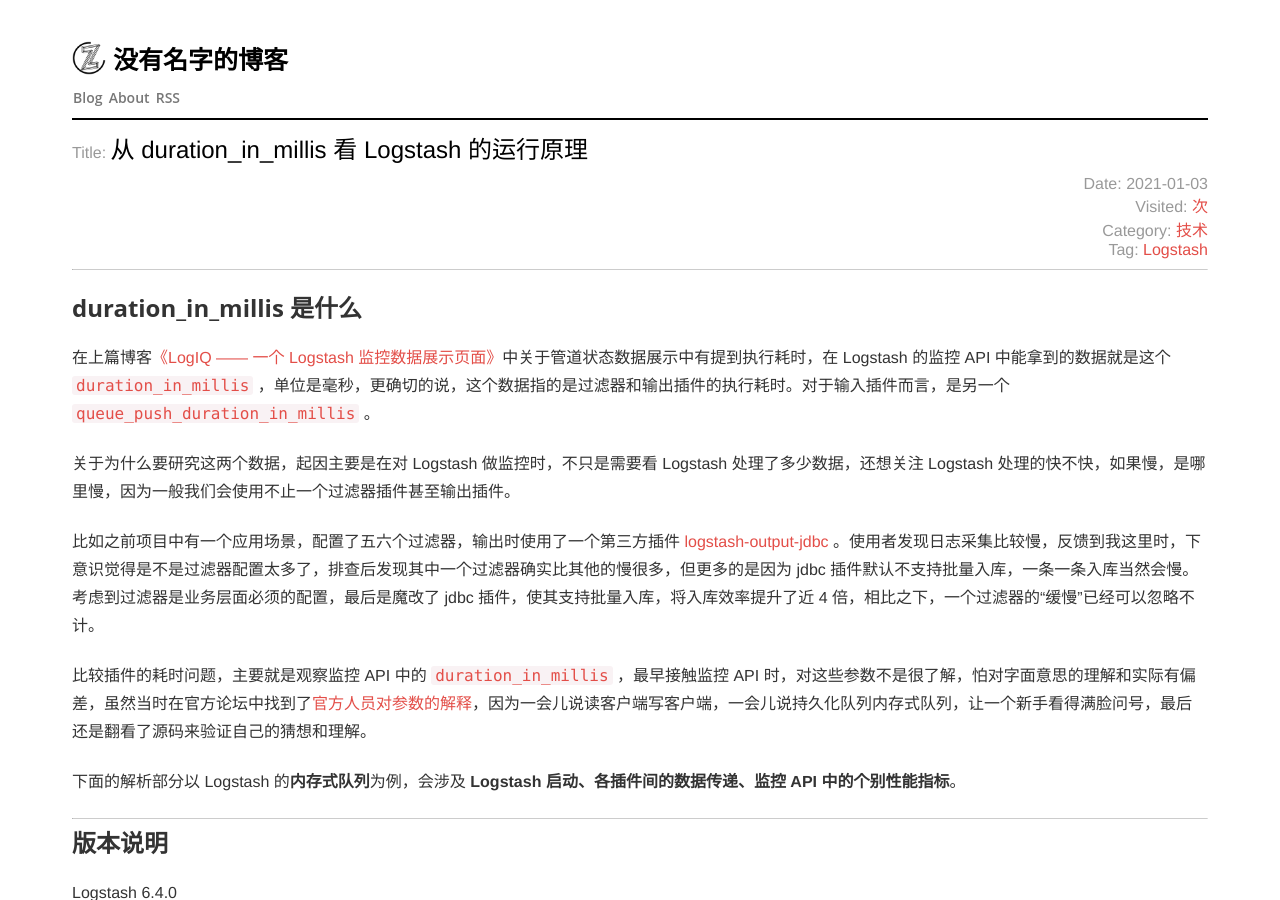
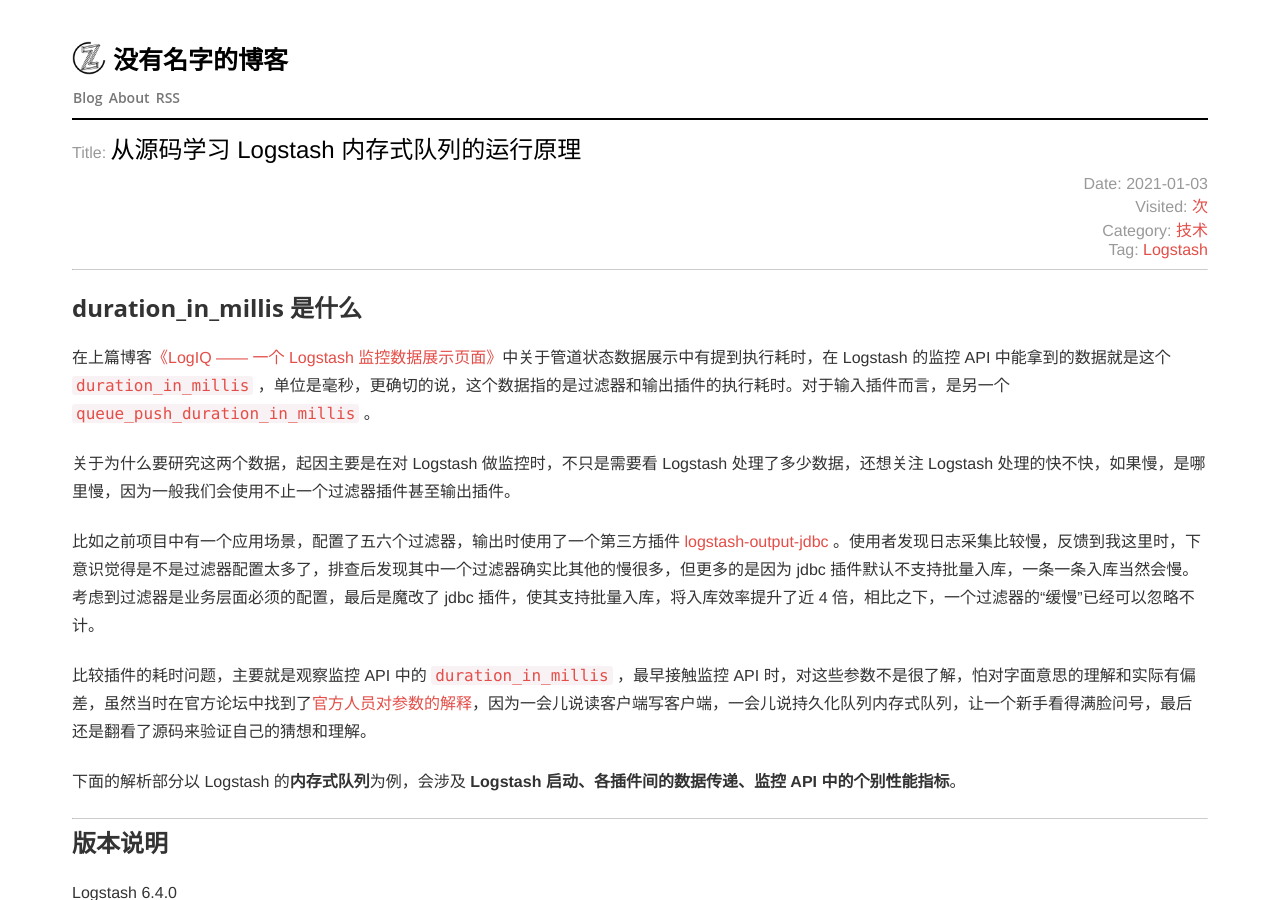
Before and after one commit to PriestTomb/PriestTomb.github.io, a Jekyll site: the page built from _posts/2021-01-03-learn-dim-from-logstash-source-code.md, in a window 1280 px wide and 900 px high. Built offline with Jekyll 4.4.1, drawn with Linux system fonts in a browser that asks for light colours; nearby versions of some CDN libraries; comment, search, counter and statistics services are not loaded; some of the changed text lies outside the part shown.

Commit message:
Update 2021-01-03-learn-dim-from-logstash-source-code.md

```diff
--- a/_posts/2021-01-03-learn-dim-from-logstash-source-code.md
+++ b/_posts/2021-01-03-learn-dim-from-logstash-source-code.md
@@ -1,6 +1,6 @@
 ---
 layout: post
-title: 从 duration_in_millis 看 Logstash 的运行原理
+title: 从源码学习 Logstash 内存式队列的运行原理
 date: 2021-01-03
 categories:
 - 技术
```
